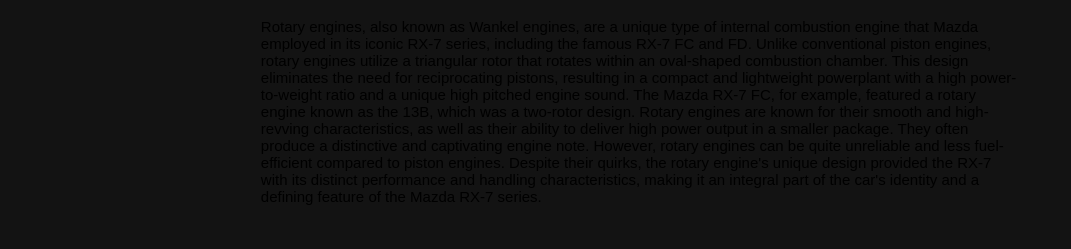
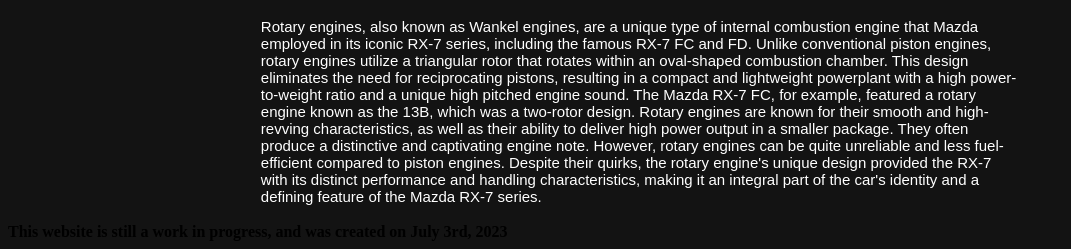
Before and after one commit to Maple444/TunedWorks-website, a plain HTML site: page index.html in a window 1280 px wide. Shown: the part 611-860 px from the top of the page, without its empty margins (0-1071 px from the left). Drawn offline with Linux system fonts and the light colour scheme.

Commit message:
Fixed an error with the paragraph text color

```diff
--- a/index.html
+++ b/index.html
@@ -35,6 +35,7 @@
         </section>
         <br>
         <section>
+            <strong>This website is still a work in progress, and was created on July 3rd, 2023</strong>
             <!-- Finish -->
         </section>
     </body>
--- a/styles.css
+++ b/styles.css
@@ -7,7 +7,7 @@
 
 .paragraph_text {
     font-size: 15px;
-    color: black;
+    color: white;
     font-family: Arial;
     margin: auto;
     width: 60%
```
